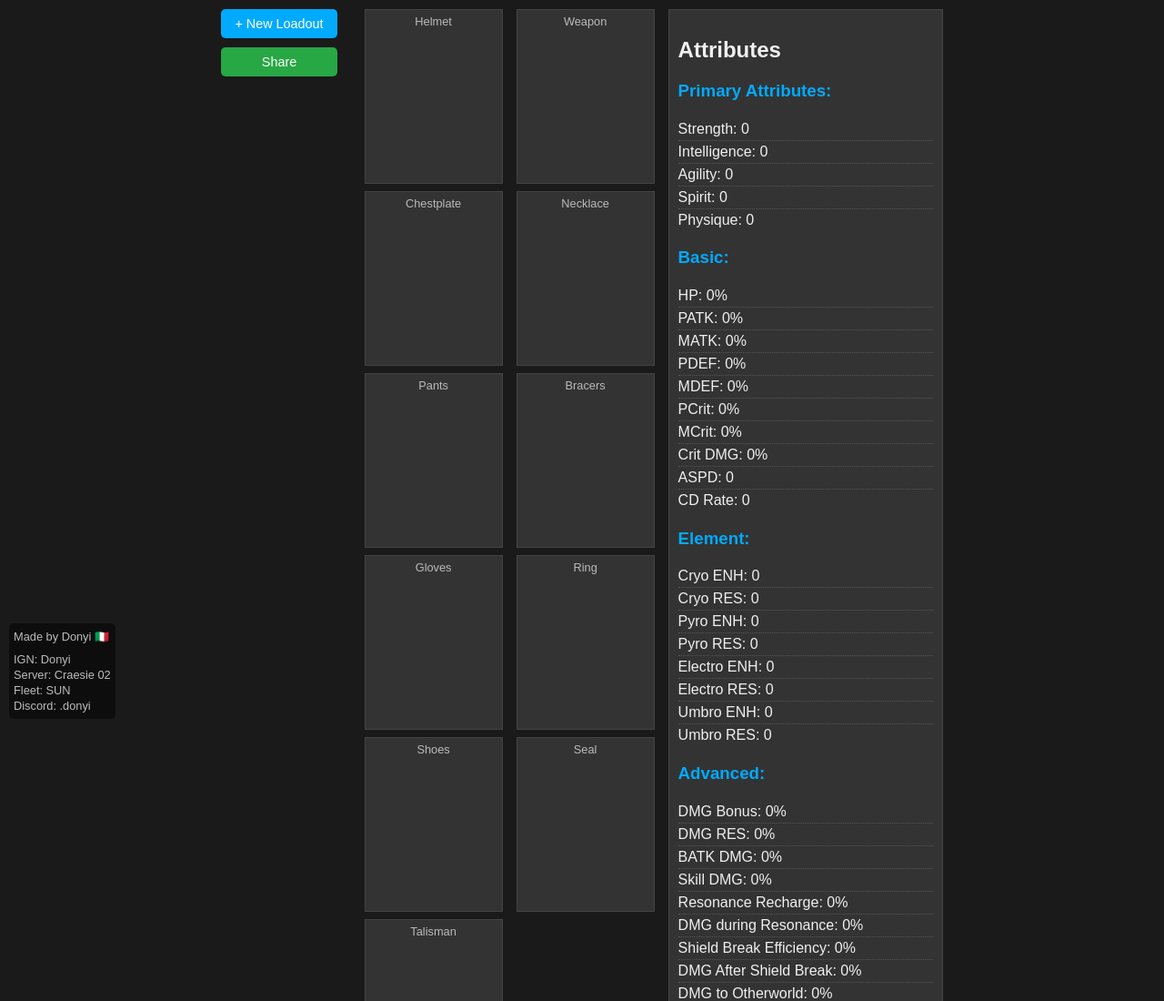
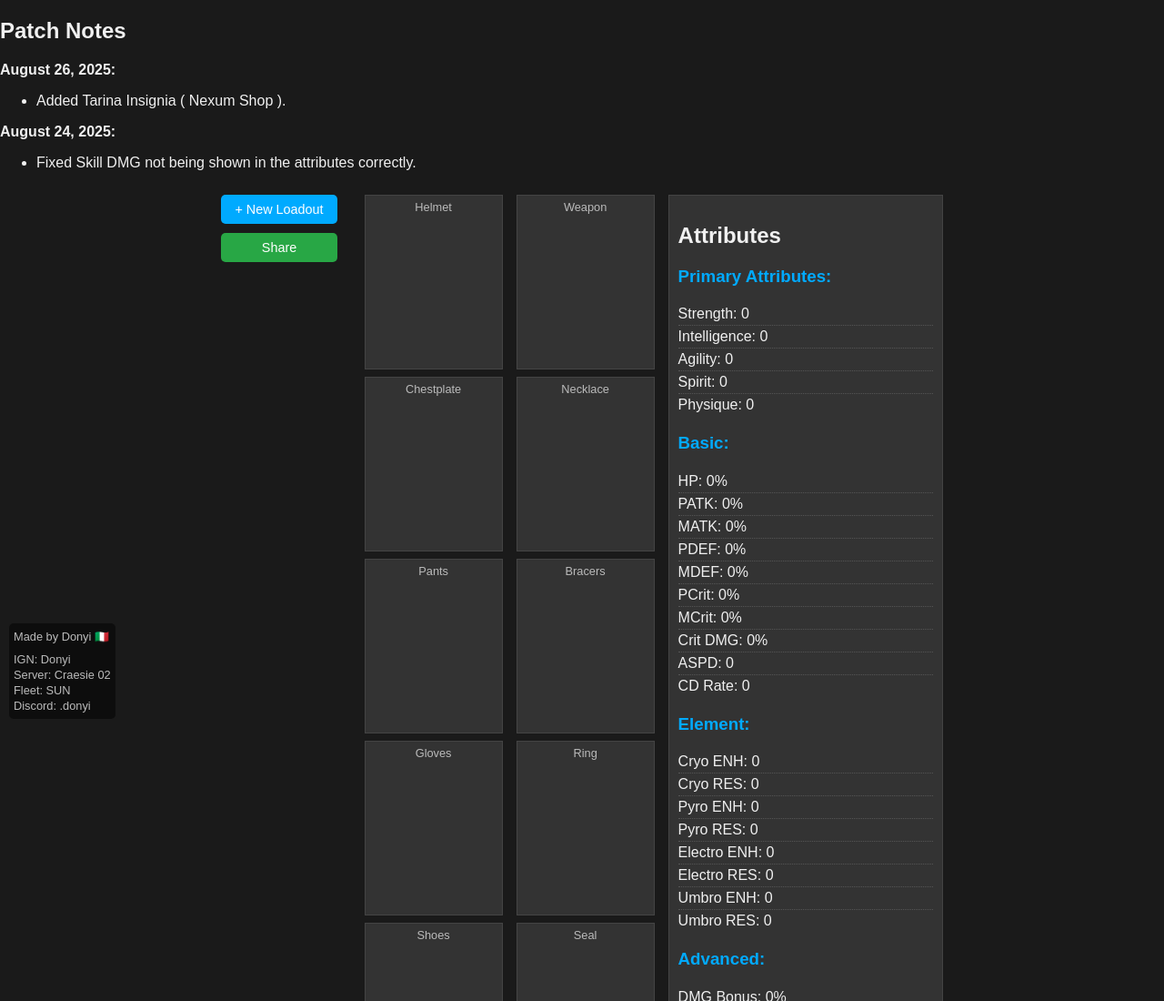
Before and after one commit to DonatoAletta/CoABuildPlanner, a website: page index.html in a window 1280 px wide. Shown: the top 1100 px of the page at 91% size. Drawn offline with Linux system fonts and the light colour scheme.

Commit message:
Added Patch Notes.

```diff
--- a/app.js
+++ b/app.js
@@ -50,6 +50,7 @@ document.addEventListener('DOMContentLoaded', () => {
         { id: 'void-ring-keeper', name: 'Void Ring Keeper Insignia', imageUrl: 'images/void-ring-keeper.png', levels: [{"Resonance Recharge":3, "DMG during Resonance": 3},{"Resonance Recharge":4.5, "DMG during Resonance": 4.5},{"Resonance Recharge":6, "DMG during Resonance": 6}], restrictions: ['Necklace','Ring'], rarity: 'Epic' },
         { id: 'chaos-breaker', name: 'Chaos Breaker Insignia', imageUrl: 'images/chaos-breaker.png', levels: [{"Shield Break Efficiency":3, "DMG after Shield Break": 3},{"Shield Break Efficiency":4.5, "DMG after Shield Break": 4.5},{"Shield Break Efficiency":6, "DMG after Shield Break": 6}], restrictions: ['Gloves','Bracers'], rarity: 'Epic' },
         { id: 'mystic', name: 'Mystic Insignia', imageUrl: 'images/mystic.png', levels: [{"Crit DMG": 8},{"Crit DMG": 8},{"Crit DMG": 8} ], restrictions: ['Weapon'], rarity: 'Epic' },
+        { id: 'tarina', name: 'Tarina Insignia', imageUrl: 'images/tarina.png', levels: [{"Strength": 100, "Intelligence": 100},{"Strength": 100, "Intelligence": 100},{"Strength": 100, "Intelligence": 100} ], restrictions: ['Weapon'], rarity: 'Legendary' },
 
     ];
 
--- a/index.html
+++ b/index.html
@@ -5,8 +5,15 @@
     <meta name="viewport" content="width=device-width, initial-scale=1.0">
     <title>CoA Insignia Builder</title>
     <link rel="stylesheet" href="style.css">
+    <link rel="stylesheet" href="patch-notes.css"> <!-- New link for patch notes -->
 </head>
 <body>
+    <div id="patch-notes-box">
+        <h2>Patch Notes</h2>
+        <div id="patch-notes-content">
+            <!-- Patch notes will be loaded here -->
+        </div>
+    </div>
     <div class="container">
         <div class="squares-section">
             <div class="actions-panel">
@@ -223,5 +230,6 @@
     </footer>
 
     <script src="app.js"></script>
+    <script src="index.js"></script> <!-- New link for index.js -->
 </body>
 </html>
--- a/index.js
+++ b/index.js
@@ -1 +1,23 @@
-console.log('Happy developing ✨')
+console.log('Happy developing ✨');
+
+document.addEventListener('DOMContentLoaded', () => {
+    const patchNotesContent = `
+        <p><strong>August 26, 2025:</strong></p>
+        <ul>
+            <li>Added Tarina Insignia ( Nexum Shop ).</li>
+        </ul>
+
+        <p><strong>August 24, 2025:</strong></p>
+        <ul>
+            <li>Fixed Skill DMG not being shown in the attributes correctly.</li>
+        </ul>
+    `;
+
+    const patchNotesBox = document.getElementById('patch-notes-content');
+    if (patchNotesBox) {
+        console.log('Patch notes box found, inserting content.');
+        patchNotesBox.innerHTML = patchNotesContent;
+    } else {
+        console.log('Patch notes box not found!');
+    }
+});
```
Also changed, not shown: images/tarina.png (added).
